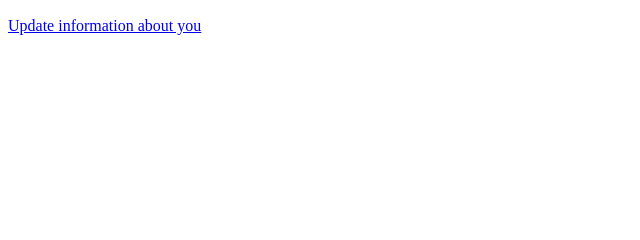
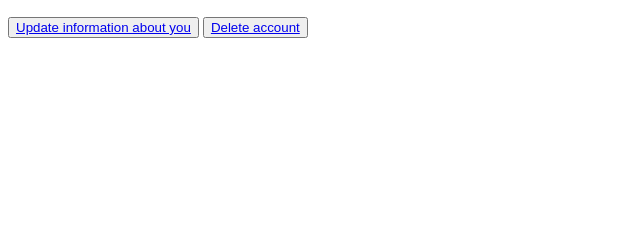
Before and after one commit to AndrzejSzeszko/Pintagram, a Django app: template src/app_pintagram/templates/app_pintagram/user_details.html in a window 1280 px wide. Shown: the part 266-506 px from the top of the page, without its empty margins (0-640 px from the left). Run offline with Django 3.2, Linux system fonts and the light colour scheme; the template is opened without the code that fills it, so the values that code supplies are empty.

Commit message:
add button for deleting account

```diff
--- a/src/app_pintagram/templates/app_pintagram/user_details.html
+++ b/src/app_pintagram/templates/app_pintagram/user_details.html
@@ -16,6 +16,12 @@
         <p>Last name: {{ user_details.last_name }}</p>
     {% endif %}
 
-    <a href="{% url 'user-update' user.pk %}">Update information about you</a>
+    <button type="button">
+        <a href="{% url 'user-update' user.pk %}">Update information about you</a>
+    </button>
+
+    <button type="button">
+        <a href="{% url 'user-delete' user.pk %}">Delete account</a>
+    </button>
 
 {% endblock content %}
```
